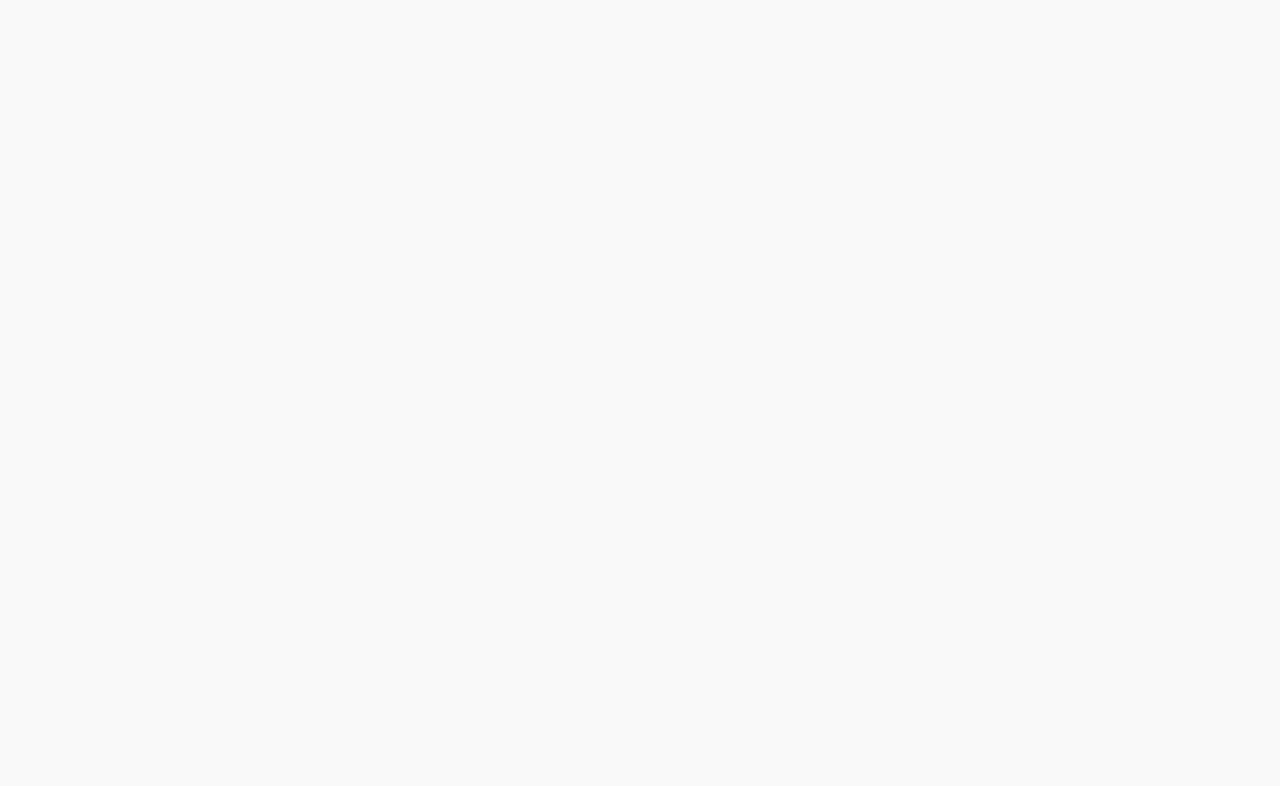
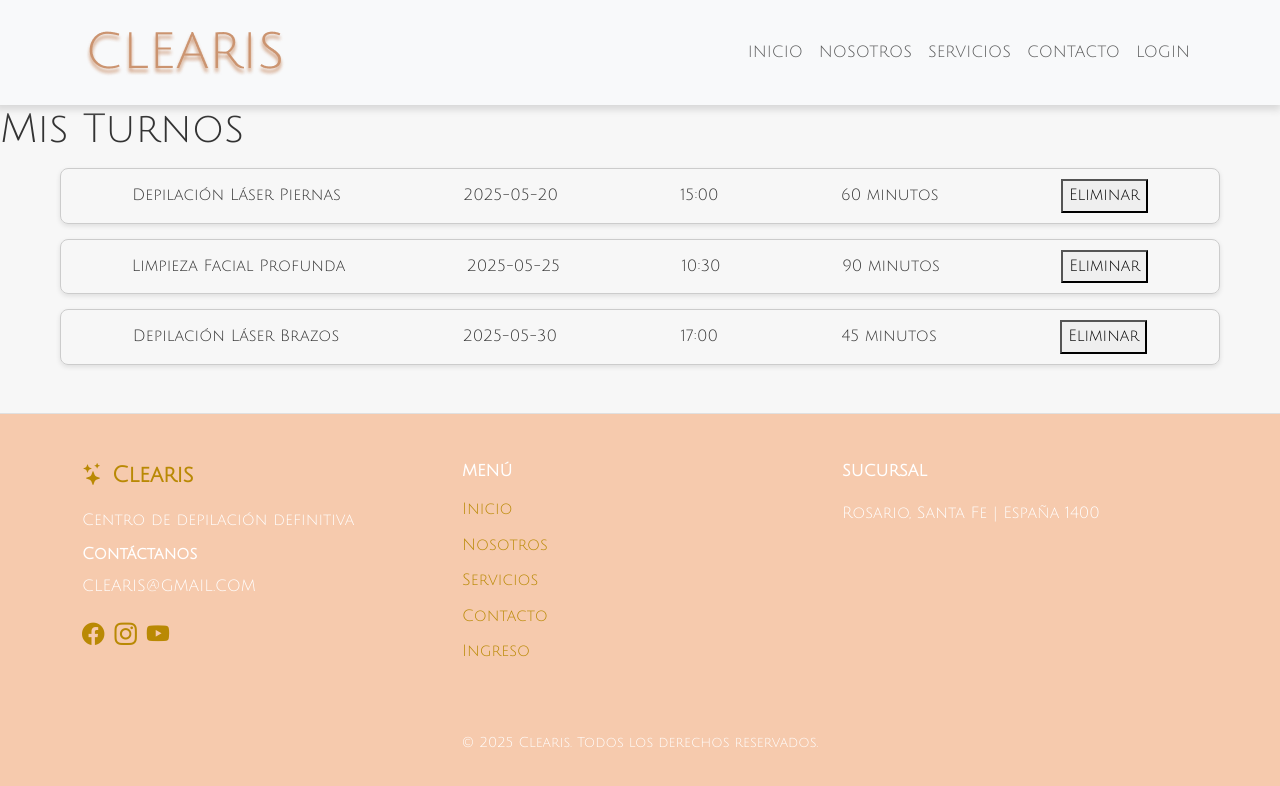
Before and after one commit to Giuul/TPI-2TUP1, a React (Vite) app: page /misturnos in a window 1280 px wide. Before the commit this address had no page. Shown: the top 786 px of the page. Built offline with nearby package versions, Linux system fonts and the light colour scheme.

Commit message:
Mis turnos

```diff
--- a/src/App.jsx
+++ b/src/App.jsx
@@ -7,6 +7,7 @@ import Servicios from './pages/Servicios.jsx'
 import Contacto from './pages/Contacto.jsx'
 import Login from './pages/Login.jsx'
 import Register from "./pages/Register.jsx"
+import MisTurnos from "./pages/MisTurnos.jsx"
 
 function App() {
 
@@ -20,6 +21,7 @@ function App() {
         <Route path="/contacto" element={<Contacto />} />
         <Route path="/login" element={<Login />} />
         <Route path="/register" element={<Register />} />
+        <Route path="/misturnos" element={<MisTurnos />} />
       </Routes>
     </BrowserRouter>
 
--- a/src/components/Services/Services.jsx
+++ b/src/components/Services/Services.jsx
@@ -1,5 +1,5 @@
 import React from 'react';
-import './Services.css'; // Puedes crear un archivo CSS para este componente
+import './Services.css';
 
 const Service = ({ img, title }) => {
   return (
--- /dev/null
+++ b/src/components/TurnoItem/TurnoItem.jsx
@@ -0,0 +1,16 @@
+import React from 'react';
+import './turnoitem.css'
+
+const TurnoItem = ({ id, servicios, fecha, hora, duracion, onEliminar }) => {
+  return (
+    <div className="turnoitem">
+      <p>{servicios}</p>
+      <p>{fecha}</p>
+      <p>{hora}</p>
+      <p>{duracion}</p>
+      <button onClick={() => onEliminar(id)}>Eliminar</button>
+    </div>
+  );
+};
+
+export default TurnoItem;
--- /dev/null
+++ b/src/components/TurnoItem/turnoitem.css
@@ -0,0 +1,17 @@
+.turnoitem{
+    display: flex;
+    justify-content: space-around;
+    padding: 10px;
+    margin: 15px;
+    margin-left: 60px;
+    margin-right: 60px;
+    border-radius: 8px;
+    border: 1px solid #ccc;
+    font-size: 16px;
+    box-shadow: 0px 2px 5px rgba(0, 0, 0, 0.1);
+    transition: border 0.3s ease-in-out, box-shadow 0.3s ease-in-out;
+}
+p{
+    margin-bottom: .1rem;
+    line-height: 2;
+}
--- /dev/null
+++ b/src/components/Turnos/Turnos.jsx
@@ -0,0 +1,60 @@
+import React, { useState, useEffect } from 'react';
+import TurnoItem from '../TurnoItem/TurnoItem';
+
+const Turnos = ({ onTurnoEliminado }) => {
+  const [listaDeTurnos, setListaDeTurnos] = useState([]);
+  const [loading, setLoading] = useState(true);
+  const [error, setError] = useState(null);
+
+  useEffect(() => {
+    const fetchTurnos = async () => {
+      try {
+        await new Promise(resolve => setTimeout(resolve, 1000));
+        const data = [
+          { id: 1, servicios: 'Depilación Láser Piernas', fecha: '2025-05-20', hora: '15:00', duracion: '60 minutos' },
+          { id: 2, servicios: 'Limpieza Facial Profunda', fecha: '2025-05-25', hora: '10:30', duracion: '90 minutos' },
+          { id: 3, servicios: 'Depilación Láser Brazos', fecha: '2025-05-30', hora: '17:00', duracion: '45 minutos' },
+        ];
+        setListaDeTurnos(data);
+        setLoading(false);
+      } catch (err) {
+        setError(err.message);
+        setLoading(false);
+      }
+    };
+
+    fetchTurnos();
+  }, []);
+
+  const handleEliminarTurno = (id) => {
+    const nuevaListaDeTurnos = listaDeTurnos.filter(turno => turno.id !== id);
+    setListaDeTurnos(nuevaListaDeTurnos);
+    if (onTurnoEliminado) {
+      onTurnoEliminado(id);
+    }
+
+  };
+
+  if (loading) {
+    return <p>Cargando tus turnos...</p>;
+  }
+
+  if (error) {
+    return <p>Error al cargar los turnos: {error}</p>;
+  }
+
+  return (
+    <div>
+      {listaDeTurnos.map(turno => (
+        <TurnoItem
+          key={turno.id}
+          {...turno}
+          onEliminar={handleEliminarTurno}
+        />
+      ))}
+      {listaDeTurnos.length === 0 && <p>No tienes turnos programados.</p>}
+    </div>
+  );
+};
+
+export default Turnos;
--- /dev/null
+++ b/src/pages/MisTurnos.jsx
@@ -0,0 +1,20 @@
+import React from 'react';
+import Turnos from '../components/Turnos/Turnos'; // Importamos el componente contenedor de turnos
+import ClearisNavbar from '../components/ClearisNavbar/ClearisNavbar';
+import ClearisFooter from '../components/ClearisFooter/ClearisFooter';
+
+const MisTurnos = () => {
+
+  return (
+    <div>
+      <ClearisNavbar />
+      <div className="mis-turnos-container">
+        <h1>Mis Turnos</h1>
+        <Turnos />
+      </div>
+      <ClearisFooter />
+    </div>
+  );
+};
+
+export default MisTurnos;
```
Also changed, not shown: src/components/Turnos/turnos.css (added).
